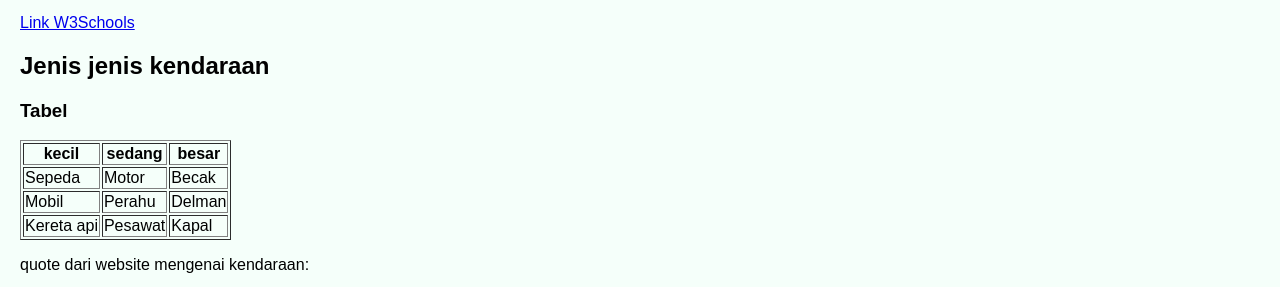
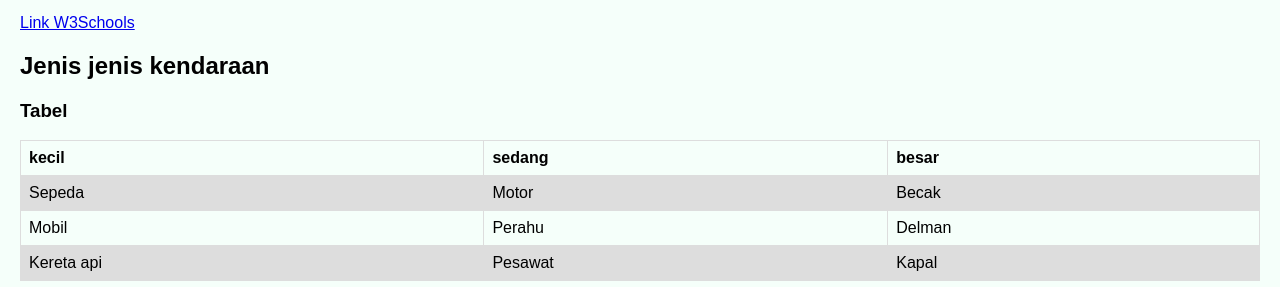
Before and after one commit to ThoriqFatih/Tugas_1_PWeb_G, a plain HTML site: page index.html in a window 1280 px wide. Shown: the part 481-768 px from the top of the page. Drawn offline with Linux system fonts and the light colour scheme.

Commit message:
Update index.html

```diff
--- a/index.html
+++ b/index.html
@@ -56,6 +56,21 @@ footer {
     padding: 10px;
 }
 
+table {
+  font-family: arial, sans-serif;
+  border-collapse: collapse;
+  width: 100%;
+}
+
+td, th {
+  border: 1px solid #dddddd;
+  text-align: left;
+  padding: 8px;
+}
+
+tr:nth-child(even) {
+  background-color: #dddddd;
+}
 </style>
 
 
```
